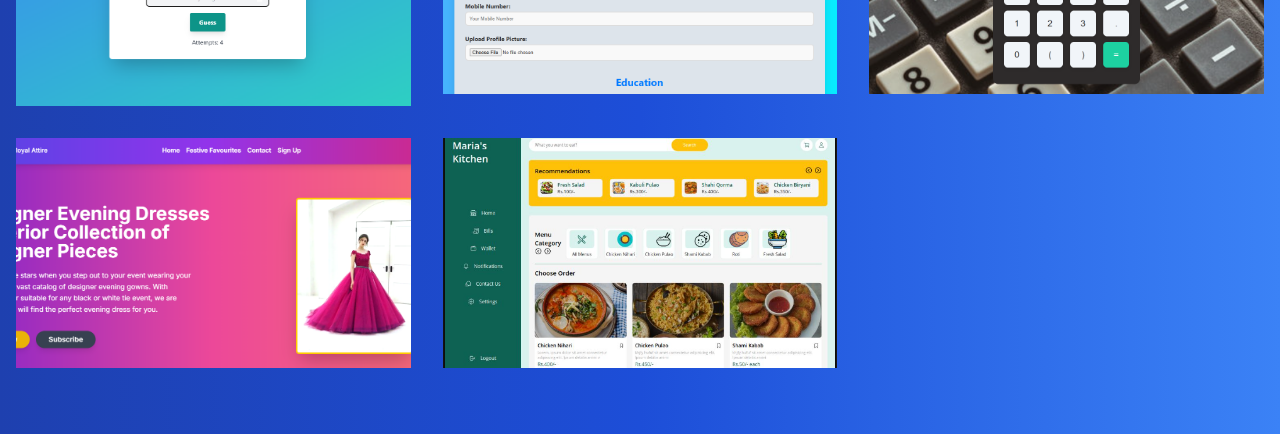
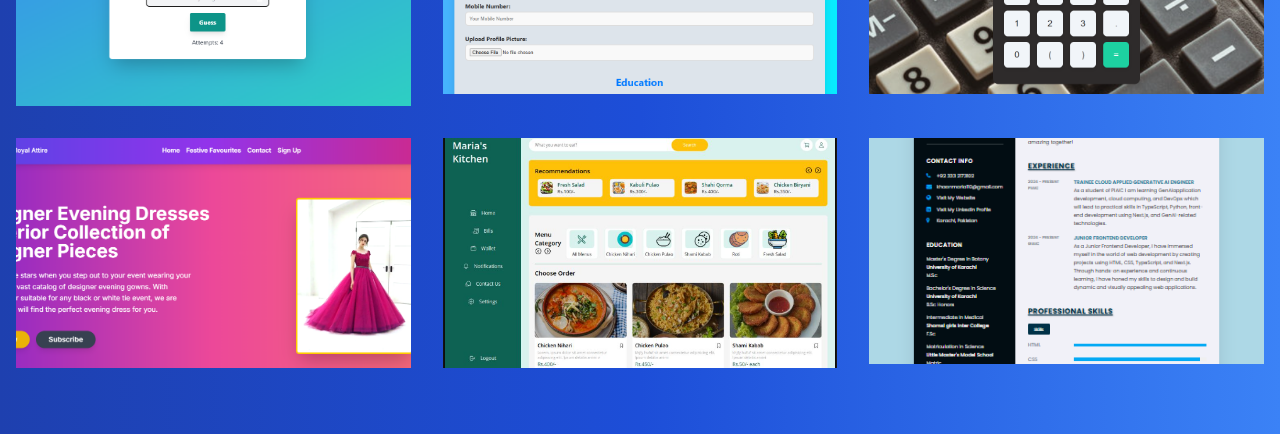
Before and after one commit to MariaKhan10/Portfolio, a Next.js app: page / in a window 1280 px wide. Shown: the part 2600-3034 px from the top of the page. Built offline with nearby package versions, Linux system fonts and the light colour scheme.

Commit message:
added project

```diff
--- a/src/app/component/projects.tsx
+++ b/src/app/component/projects.tsx
@@ -265,6 +265,41 @@ const Project = () => {
                 </div>
               </div>
             </div>
+
+
+               {/* { Project 9 } */}
+               <div className="lg:w-1/3 sm:w-1/2 p-4 cursor-pointer">
+              <div className="flex relative">
+                <Image
+                  alt="gallery"
+                  className="absolute inset-0 w-full h-full object-cover object-center"
+                  src={require("../../../public/pictures/staticresume.png")}
+                />
+                <div className="px-8 py-6 relative z-10 w-full border-4 border-gray-200 bg-white opacity-0 hover:opacity-100">
+                  <h2 className="tracking-widest text-sm title-font font-medium text-blue-500 mb-1">
+                    Static Resume
+                  </h2>
+                  <h1 className="title-font text-lg font-medium text-gray-900 mb-3">
+                    Static Resume Built with Html,CSS and JavaScript..
+                  </h1>
+                  <p className="leading-relaxed line-clamp-2 text-gray-700">
+                    This is the Mini Project I have made during Learning
+                    HTML,CSS.
+                  </p>
+                  <Link
+                    target="_blank"
+                    href={"https://hackathon-milestone-1-plum.vercel.app/"}
+                  >
+                    <p className="leading-relaxed text-blue-500 font-bold hover:underline">
+                      View Live
+                    </p>
+                  </Link>
+                </div>
+              </div>
+            </div>
+
+
+
           </div>
         </div>
       </section>
```
Also changed, not shown: public/pictures/staticresume.png (added).
